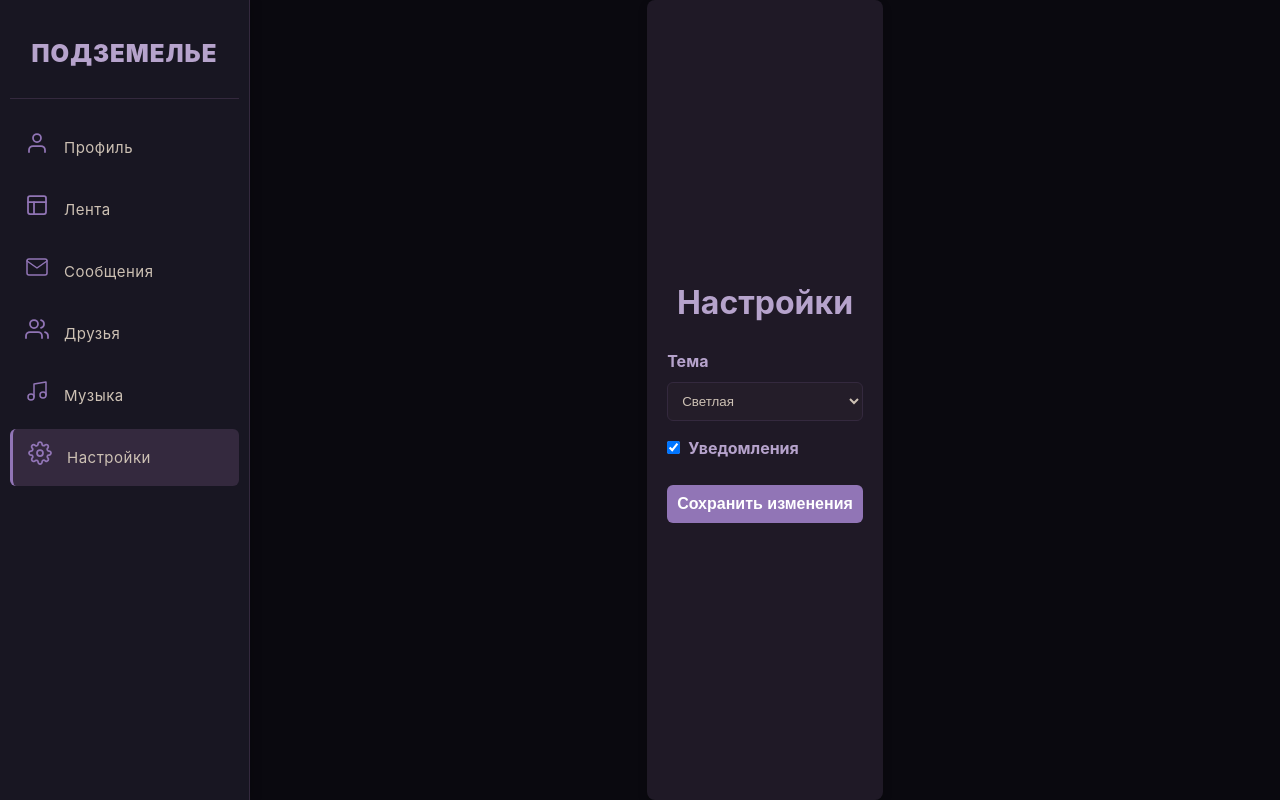
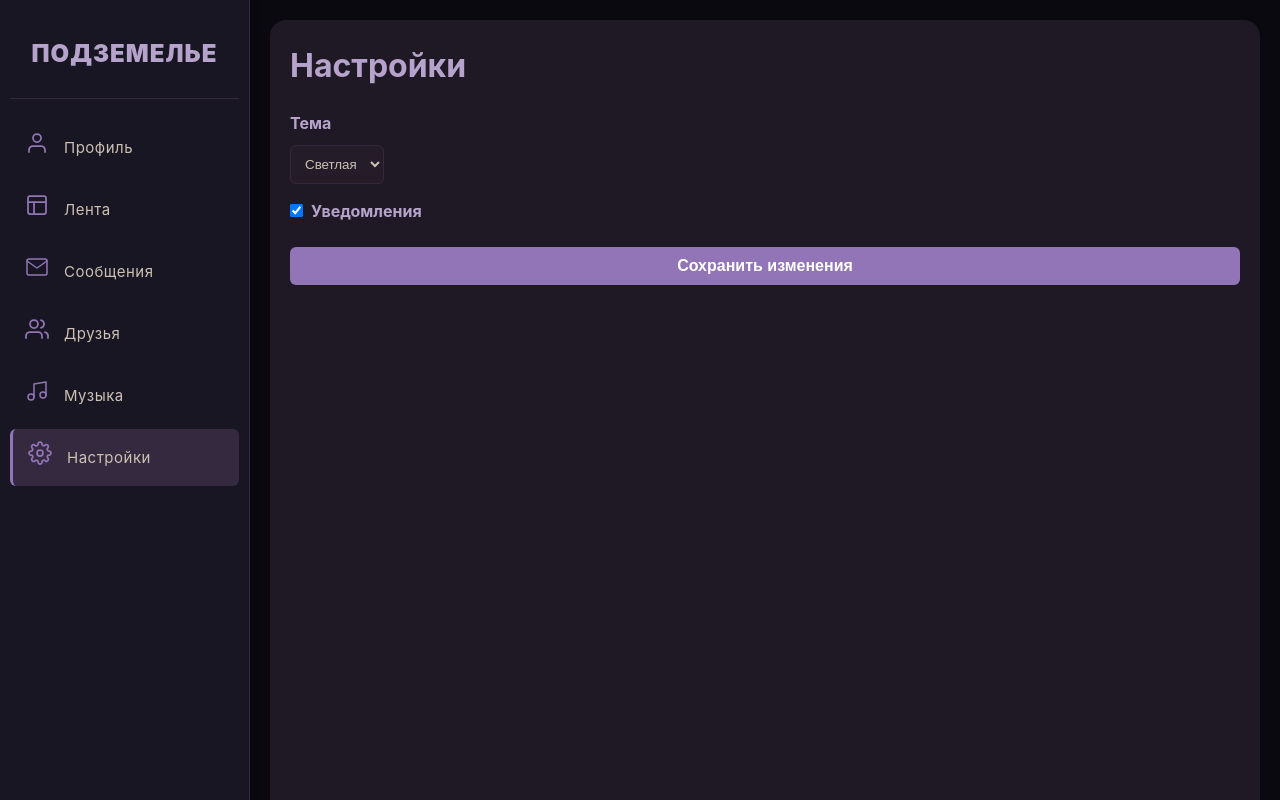
Before and after one commit to doomer6666/react-ts-app, a React (Vite) app: page /settings in a window 1280 px wide. Built offline with nearby package versions, Linux system fonts and the light colour scheme.

Commit message:
settings fix

```diff
--- a/src/pages/Settings.tsx
+++ b/src/pages/Settings.tsx
@@ -11,7 +11,6 @@ const Settings = () => {
   const navigate = useNavigate();
 
   useEffect(() => {
-    // Load settings from localStorage
     const storedTheme = localStorage.getItem('theme');
     const storedNotifications = localStorage.getItem('notifications_enabled');
 
@@ -34,7 +33,6 @@ const Settings = () => {
 
       await api.post('/settings', payload);
 
-      // Update localStorage
       localStorage.setItem('theme', theme);
       localStorage.setItem('notifications_enabled', String(notifications));
 
@@ -48,7 +46,8 @@ const Settings = () => {
   };
 
   return (
-    <MainLayout activeItem="settings" setActiveItem={() => {}} pageName="settings">
+    <MainLayout activeItem="settings" setActiveItem={() => { }} pageName="settings">
+      <div className="settings-out">
         <div className="settings-container">
           <h1>Настройки</h1>
 
@@ -81,6 +80,7 @@ const Settings = () => {
 
           {error && <div className="error">{error}</div>}
         </div>
+      </div>
     </MainLayout>
   );
 };
--- a/src/styles/settings.scss
+++ b/src/styles/settings.scss
@@ -1,15 +1,18 @@
 .settings-container {
-  max-width: 600px;
-  margin: 0 auto;
+  height: 100vh;
+  margin: 0;
   padding: 20px;
   background: #1f1926;
-  border-radius: 8px;
-  box-shadow: 0 4px 10px rgba(0, 0, 0, 0.2);
   color: #cdc1b4;
-  min-height: 100vh; /* Ensure full viewport height */
   display: flex;
   flex-direction: column;
-  justify-content: center;
+  align-items: flex-start;
+  justify-content: flex-start;
+  border-radius: 16px;
+}
+
+.settings-out {
+  padding: 20px;
 }
 
 h1 {
```
Lines whose indentation alone changed are shown as unchanged.
